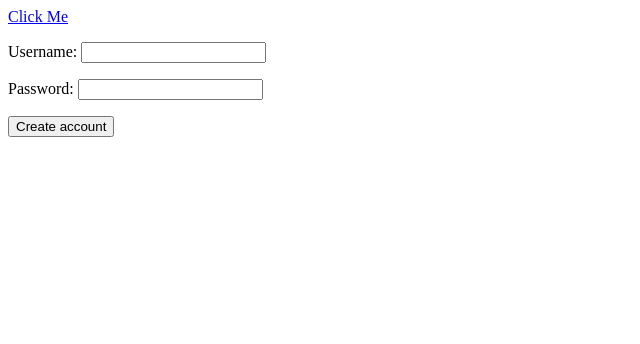
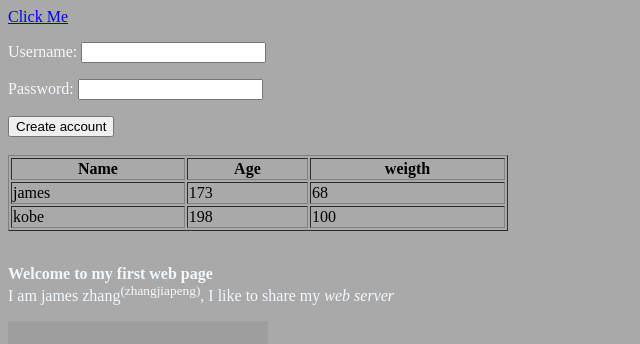
Before and after one commit to zhangjiapeng23/django_practice, a Django app: page /app_first/register/ in a window 1280 px wide. Shown: the top 344 px of the page, without its empty margins (0-640 px from the left). Run offline with Django 3.2, Linux system fonts and the light colour scheme; grey boxes are pictures that could not be loaded.

Commit message:
1. update some html file.

```diff
--- a/app_first/templates/base.html
+++ b/app_first/templates/base.html
@@ -2,6 +2,10 @@
 <html lang="en">
 <head>
     <meta charset="UTF-8">
+    <style type="text/css">
+        body {background-color: darkgray}
+        p {color: aliceblue}
+    </style>
     {% block title %}
     {% endblock %}
 </head>
@@ -9,5 +13,8 @@
     <a href="https://www.baidu.com">Click Me</a>
     {% block body %}
     {% endblock %}
+    <br />
+    <p><b>Welcome to my first web page</b><br />I am james zhang<sup>(zhangjiapeng)</sup>, I like to share my <i>web server</i></p>
+    <img src="https://neulion-a.akamaihd.net/nlmobile/assets/nllogo/endeavor-powerby-light.png" width="260" height="60">
 </body>
 </html>
--- a/app_first/templates/login.html
+++ b/app_first/templates/login.html
@@ -6,7 +6,7 @@
 
 
 {% block body %}
-    <h1>Current date: {{ time }}</h1>
+    <h1 style="color: darkorchid;text-align: center">Current date: {{ time }}</h1>
     <form action={% url 'app_first:login' %} method="post">
         {% csrf_token %}
         <p>username: <input type="text" name="username"/></p>
--- a/app_first/templates/register.html
+++ b/app_first/templates/register.html
@@ -11,4 +11,22 @@
         <p>Password: <input type="password" name="password" /></p>
         <input type="submit" value="Create account">
     </form>
+    <br />
+    <table border="1" width="500px">
+        <tr>
+            <th>Name</th>
+            <th>Age</th>
+            <th>weigth</th>
+        </tr>
+        <tr>
+            <td>james</td>
+            <td>173</td>
+            <td>68</td>
+        </tr>
+        <tr>
+            <td>kobe</td>
+            <td>198</td>
+            <td>100</td>
+        </tr>
+    </table>
 {% endblock body %}
```
